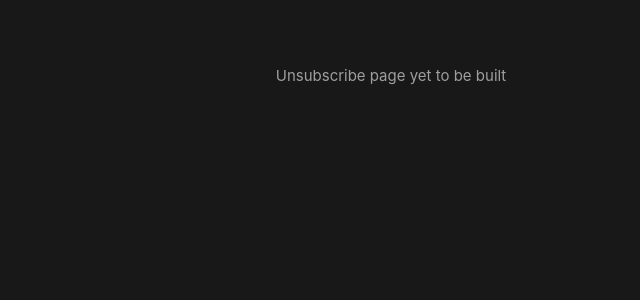
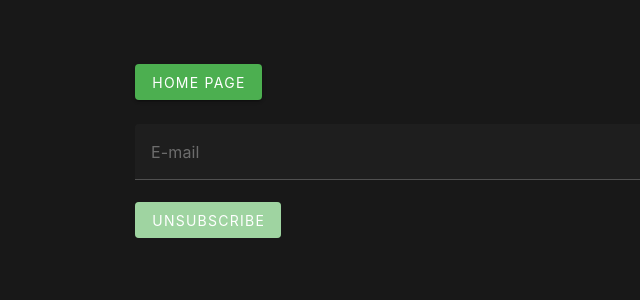
Before and after one commit to ispandey81/fuel-price-subscription, a Vue app in the folder fuel-price-ui/: page /unsubscribe in a window 1280 px wide. Shown: the top 300 px of the page, without its empty margins (249-889 px from the left). Built offline with nearby package versions, Linux system fonts and the light colour scheme.

Commit message:
refactoring, delete functionality, code cleanup

```diff
--- /dev/null
+++ b/fuel-price-ui/src/constants.js
@@ -0,0 +1 @@
+export const BASE_SERVICE_URL = "http://fuel-price-service.up.railway.app/";
--- a/fuel-price-ui/src/main.js
+++ b/fuel-price-ui/src/main.js
@@ -1,6 +1,6 @@
 import { createApp } from "vue";
 import App from "./App.vue";
-import router from './router'
+import router from "./router";
 
 import "./assets/main.css";
 
--- a/fuel-price-ui/src/views/HomeView.vue
+++ b/fuel-price-ui/src/views/HomeView.vue
@@ -1,8 +1,8 @@
 <script>
+import { BASE_SERVICE_URL } from "../constants";
 export default {
   data: () => ({
     text: "Form is valid.",
-    BASE_SERVICE_URL: "https://fuel-price-service.onrender.com/",
     form_submitted: false,
     form_data: {},
     valid: true,
@@ -445,7 +445,7 @@ export default {
         email: this.email,
         suburb: this.suburb,
       };
-      fetch(this.BASE_SERVICE_URL + "addSubscription", {
+      fetch(BASE_SERVICE_URL + "addSubscription", {
         method: "POST",
         headers: {
           "Content-Type": "application/json",
@@ -456,13 +456,10 @@ export default {
           suburb: this.suburb,
         }),
       })
-        .then((data) => {
-          console.log("Success:", data);
+        .then(() => {
           this.$refs.form.reset();
         })
-        .catch((error) => {
-          console.error("Error:", error);
-        });
+        .catch(() => {});
     },
     unsubscribe() {
       this.$router.push("/unsubscribe");
@@ -551,4 +548,13 @@ export default {
   <v-btn color="error" block @click="unsubscribe">
     Click here to unsubscribe
   </v-btn>
+  <br />
+  <br />
+  <v-expansion-panels>
+    <v-expansion-panel
+      title="How it works?"
+      text="Once you subscribe, you will receive an email everyday after 2.30PM containing prices for today and tomorrow for your nominated suburb and fuel type. You can create multiple subscriptions for different fuel types and suburbs."
+    >
+    </v-expansion-panel>
+  </v-expansion-panels>
 </template>
--- a/fuel-price-ui/src/views/UnsubscribeView.vue
+++ b/fuel-price-ui/src/views/UnsubscribeView.vue
@@ -1,5 +1,122 @@
+<script>
+import { BASE_SERVICE_URL } from "../constants";
+export default {
+  data: () => ({
+    subscriptions: [],
+    form_submitted: false,
+    valid: true,
+    email: "",
+    emailRules: [
+      (v) => !!v || "E-mail is required",
+      (v) => /.+@.+\..+/.test(v) || "E-mail must be valid",
+    ],
+  }),
+  methods: {
+    submit() {
+      fetch(
+        BASE_SERVICE_URL +
+          "getSubscriptionsByEmail?" +
+          new URLSearchParams({
+            email: this.email,
+          }),
+        {
+          method: "GET",
+        }
+      )
+        .then((response) => response.json())
+        .then((data) => {
+          this.subscriptions = data;
+          this.form_submitted = true;
+          this.$refs.form.reset();
+        })
+        .catch(() => {});
+    },
+    getDescription(productId) {
+      switch (productId) {
+        case 1:
+          return "Unleaded Petrol (U91)";
+        case 2:
+          return "Premium Unleaded (U95)";
+        case 4:
+          return "Diesel";
+        case 5:
+          return "LPG";
+        case 6:
+          return "98 RON (U98)";
+        case 10:
+          return "E85";
+        case 11:
+          return "Brand diesel";
+        default:
+          break;
+      }
+    },
+    deleteSubscription(subscriptionId, index) {
+      fetch(
+        BASE_SERVICE_URL +
+          "deleteSubscription?" +
+          new URLSearchParams({
+            id: subscriptionId,
+          }),
+        {
+          method: "DELETE",
+        }
+      )
+        .then((response) => response.json())
+        .then(() => {
+          this.form_submitted = false;
+          this.subscriptions.splice(index, 1);
+        })
+        .catch(() => {});
+    },
+    home() {
+      this.$router.push("/");
+    },
+  },
+};
+</script>
 <template>
-  <div class="text-center">
-    <p>Unsubscribe page yet to be built</p>
-  </div>
+  <template v-if="form_submitted && subscriptions.length === 0">
+    <v-alert closable text="No subscriptions found" color="error"></v-alert>
+    <br />
+    <br />
+  </template>
+  <v-btn color="success" @click="home">Home page</v-btn>
+  <br />
+  <br />
+  <v-form ref="form" v-model="valid" lazy-validation>
+    <v-text-field
+      v-model="email"
+      :rules="emailRules"
+      label="E-mail"
+      required
+    ></v-text-field>
+
+    <v-btn color="success" class="mr-4" @click="submit" :disabled="!valid">
+      Unsubscribe
+    </v-btn>
+    <br />
+    <br />
+    <template v-for="(item, index) in subscriptions" :key="item">
+      <p>
+        <strong>Subscription details for {{ item.email }}</strong>
+      </p>
+      <v-card>
+        <!-- <v-card-title>Subscription details for {{ item.email }}</v-card-title> -->
+        <v-text-field>Suburb: {{ item.suburb }}</v-text-field>
+        <v-text-field
+          >Fuel type: {{ getDescription(item.product) }}</v-text-field
+        >
+        <v-card-actions>
+          <v-btn
+            color="error"
+            variant="flat"
+            @click="deleteSubscription(item.id, index)"
+            >Delete</v-btn
+          >
+        </v-card-actions>
+      </v-card>
+      <br />
+    </template>
+  </v-form>
 </template>
```
